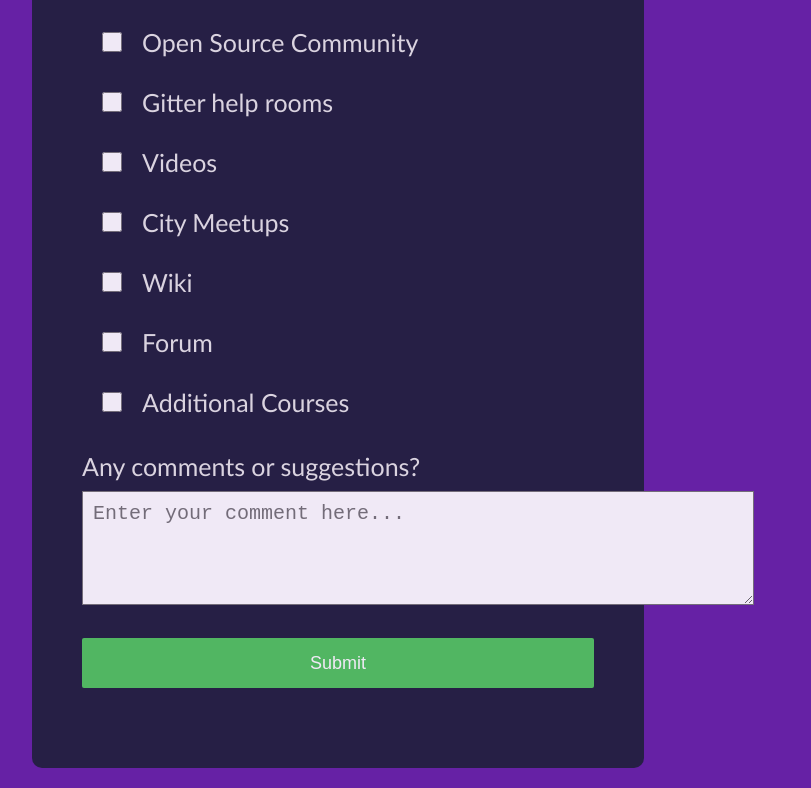
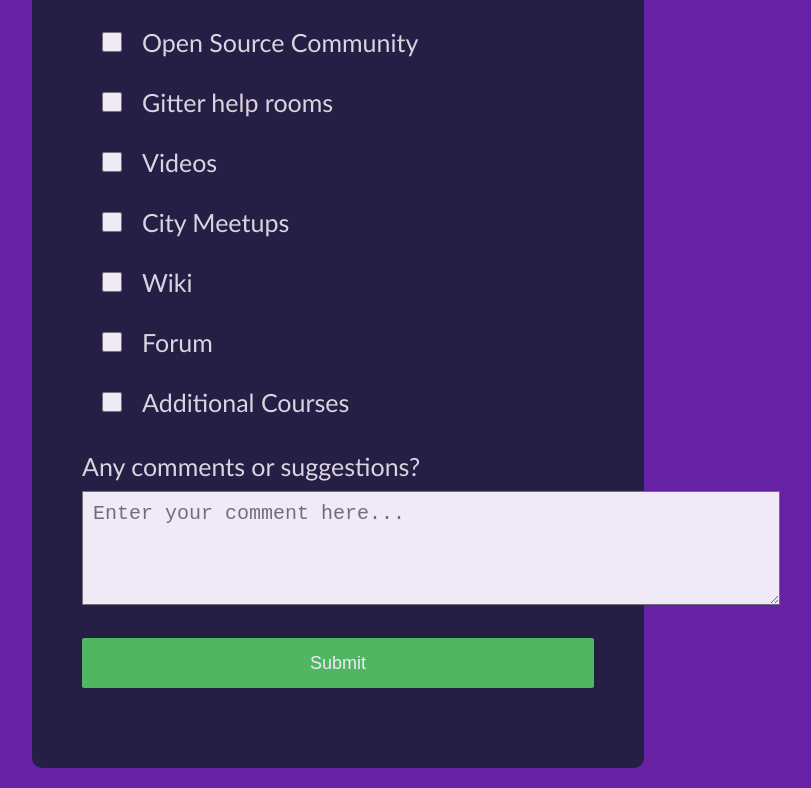
Before and after one commit to Virendra1807/Survey-Form-FreeCodeCamp, a plain HTML site: page index.html in a window 1280 px wide. Shown: the part 1385-2173 px from the top of the page, without its empty margins (302-1113 px from the left). Drawn offline with Linux system fonts and the light colour scheme.

Commit message:
updating style for comment section

```diff
--- a/index.html
+++ b/index.html
@@ -72,7 +72,7 @@
         <br>
         <!-- Text area for any comment or suggestions -->
         <label for="comments">Any comments or suggestions?</label><br>
-        <textarea name="suggestions" placeholder="Enter your comment here..." id="suggestions" cols="5" rows="4"></textarea>
+        <textarea name="suggestions" placeholder="Enter your comment here..." id="suggestions" cols="55" rows="4"></textarea>
         <br>
         <!-- Submit button -->
         <input id="submit" type="submit" onclick="submitFun()">
--- a/style.css
+++ b/style.css
@@ -84,7 +84,7 @@ body{
     padding: 10px;
     background-color: rgb(255, 255, 255);
     margin: 10px 0;
-    width: 650px;
+    /* width: 650px; */
 }
 
 #container #survey-form #submit{
```
